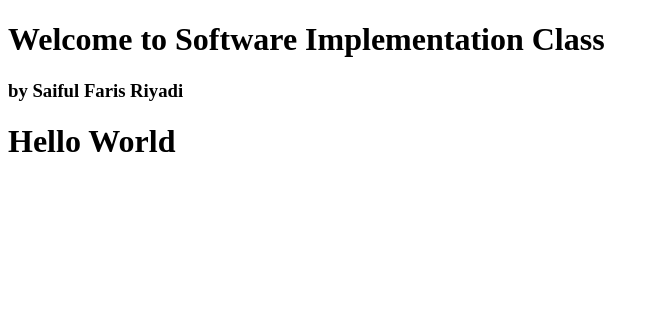
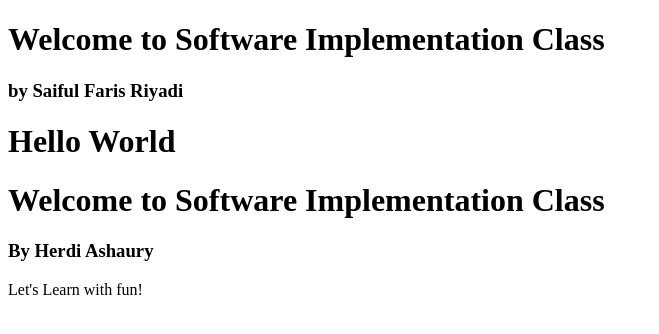
Before and after one commit to saarisdi/MODUL1, a plain HTML site: page index.html in a window 1280 px wide. Shown: the whole page, without its empty margins (0-659 px from the left). Drawn offline with Linux system fonts and the light colour scheme.

Commit message:
tambah konten

```diff
--- a/index.html
+++ b/index.html
@@ -7,4 +7,9 @@
 </head>
 <body>
 <h1>Hello World</h1>
+<h1>Welcome to Software Implementation Class</h1>
+<h3>By Herdi Ashaury</h3>
+<section>
+Let's Learn with fun!
+</section>
 </body>
```
